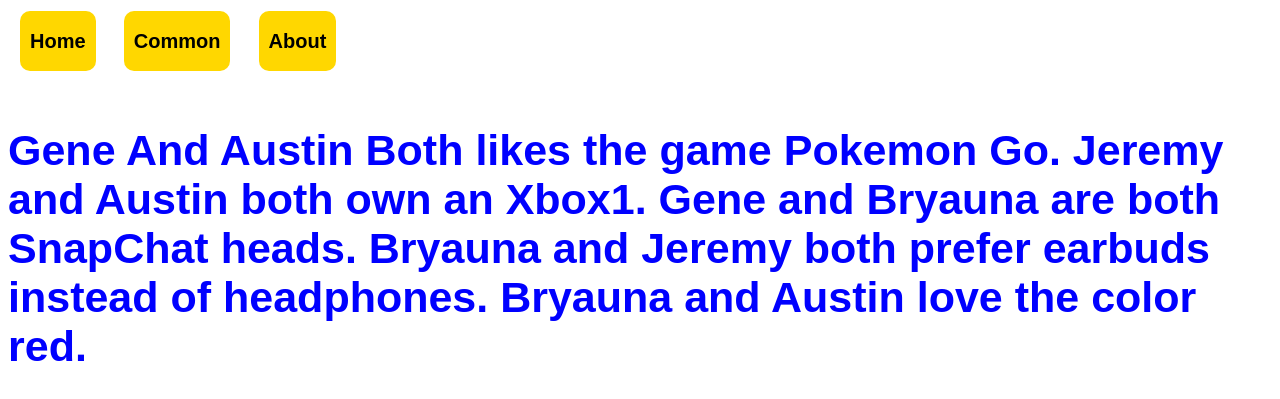
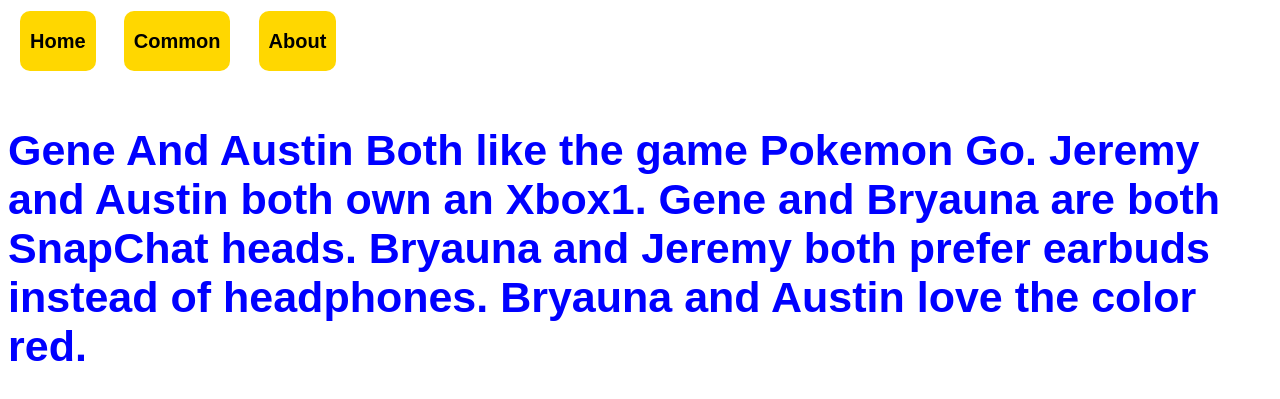
Before and after one commit to genejolivet8/glo-echo-website, a plain HTML site: page common.html in a window 1280 px wide. Shown: the part 73-472 px from the top of the page. Drawn offline with Linux system fonts and the light colour scheme.

Commit message:
updated team project

```diff
--- a/common.html
+++ b/common.html
@@ -15,7 +15,7 @@
 
 
 
-        <p class="common-content">Gene And Austin Both likes the game Pokemon Go.
+        <p>Gene And Austin Both like the game Pokemon Go.
 
         Jeremy and Austin both own an Xbox1.
 
```
Also changed, not shown: about.html (+1 -1 lines).
